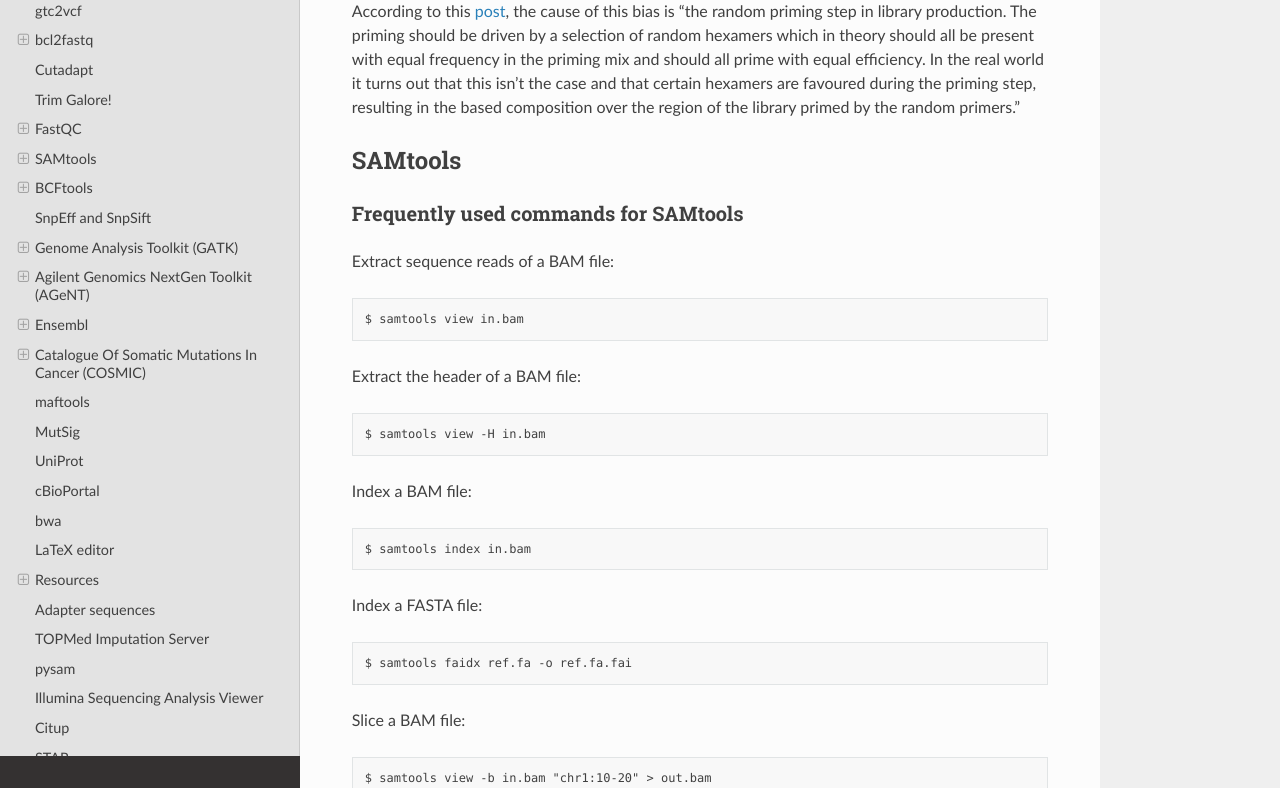
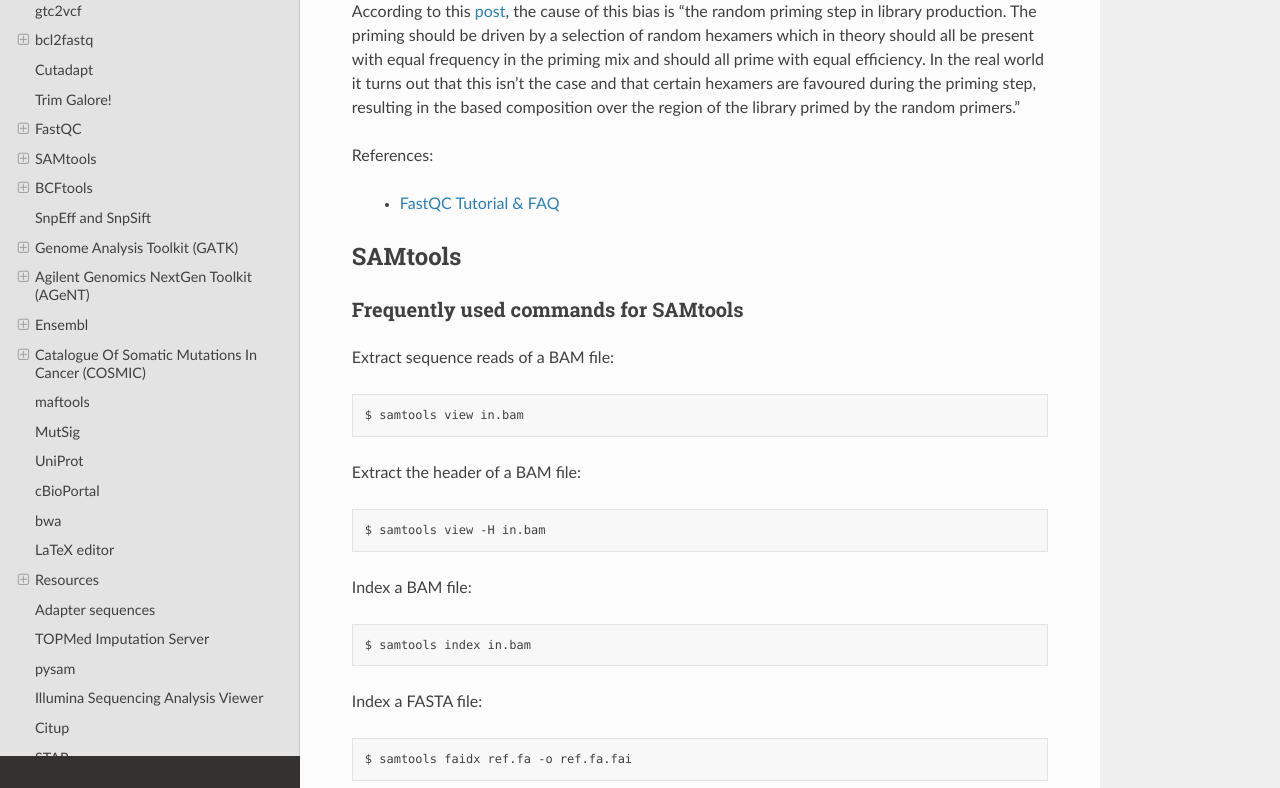
Before and after one commit to sbslee/notes, a Sphinx documentation site: the page built from docs/bioinformatics.rst, in a window 1280 px wide and 900 px high, scrolled down 4691 px, cut to the strip 112-900 px from the top of the window. Built offline with Sphinx 7.4.7 and the Read the Docs theme 2.0.0, drawn with Linux system fonts in a browser that asks for light colours.

Commit message:
Update bioinformatics.rst

```diff
--- a/docs/bioinformatics.rst
+++ b/docs/bioinformatics.rst
@@ -217,6 +217,10 @@ Many RNAseq beginners get worried when they see a "per base sequence content" pl
 .. image:: https://sequencing.qcfail.com/wp-content/uploads/sites/2/2016/01/random_priming_bias.png
 
 According to this `post <https://sequencing.qcfail.com/articles/positional-sequence-bias-in-random-primed-libraries/>`__, the cause of this bias is "the random priming step in library production. The priming should be driven by a selection of random hexamers which in theory should all be present with equal frequency in the priming mix and should all prime with equal efficiency.  In the real world it turns out that this isn’t the case and that certain hexamers are favoured during the priming step, resulting in the based composition over the region of the library primed by the random primers."
+
+References:
+
+   - `FastQC Tutorial & FAQ <https://rtsf.natsci.msu.edu/genomics/tech-notes/fastqc-tutorial-and-faq/>`__
 
 SAMtools
 ========
```
